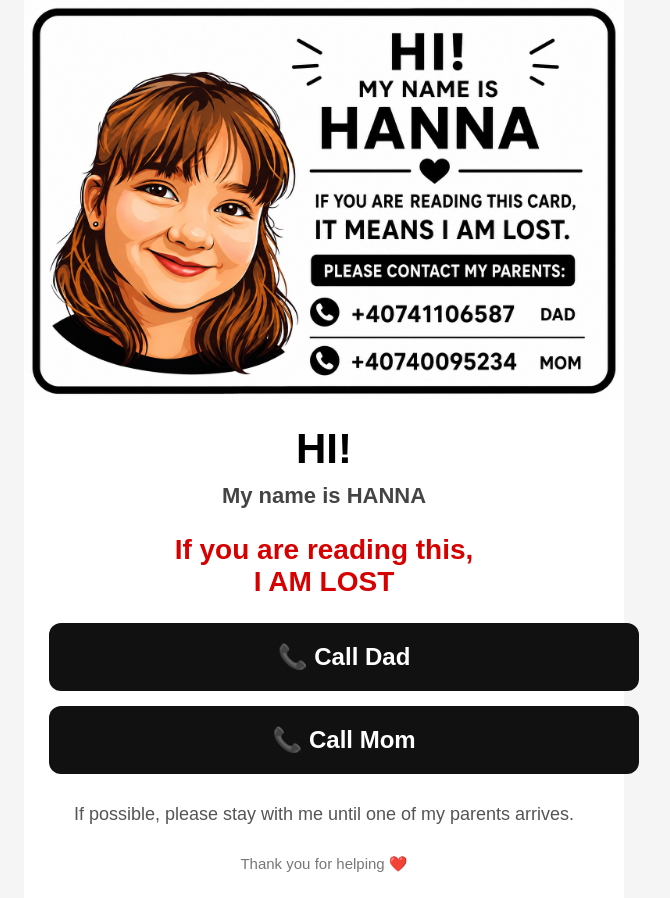
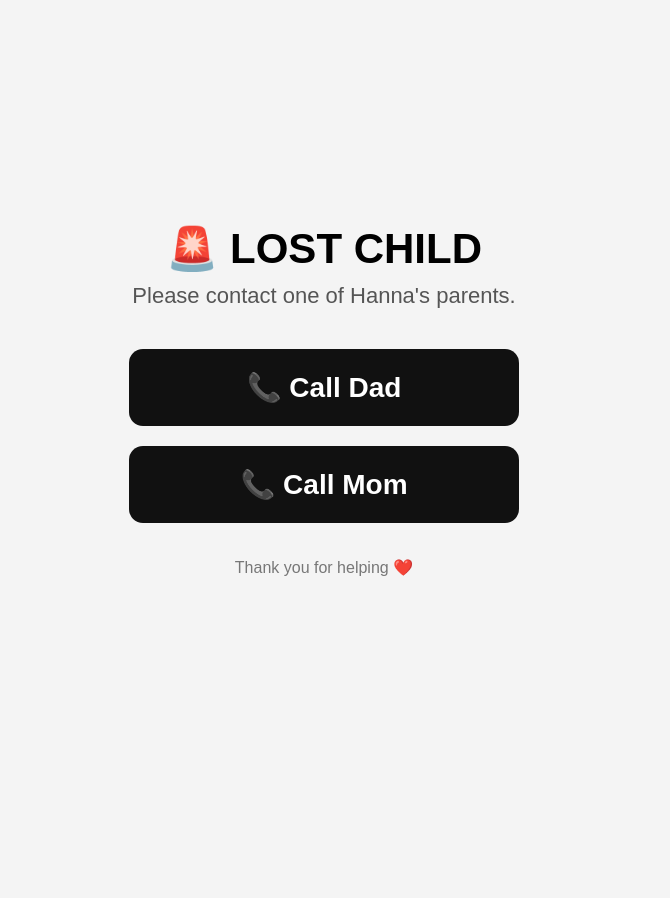
Before and after one commit to UrobiA/HANNA, a plain HTML site: page index.html in a window 1280 px wide. Shown: the whole page, without its empty margins (316-986 px from the left). After the commit the page ends 800 px from the top, so only its background shows below. Drawn offline with Linux system fonts and the light colour scheme.

Commit message:
Add files via upload

```diff
--- a/index.html
+++ b/index.html
@@ -3,77 +3,64 @@
 <head>
 <meta charset="UTF-8">
 <meta name="viewport" content="width=device-width, initial-scale=1.0">
-<title>Hanna - Lost Child</title>
+<title>Contact Hanna's Parents</title>
 
 <style>
+*{
+    box-sizing:border-box;
+    margin:0;
+    padding:0;
+}
+
 body{
-    margin:0;
-    font-family:Arial,Helvetica,sans-serif;
-    background:#f5f5f5;
+    font-family:Arial, Helvetica, sans-serif;
+    background:#f4f4f4;
+    display:flex;
+    justify-content:center;
+    align-items:center;
+    min-height:100vh;
 }
 
 .container{
-    max-width:600px;
-    margin:auto;
-    background:white;
-    min-height:100vh;
-}
-
-img{
     width:100%;
-    display:block;
-}
-
-.content{
-    padding:25px;
+    max-width:450px;
+    padding:30px;
     text-align:center;
 }
 
 h1{
     font-size:42px;
-    margin:0;
+    margin-bottom:10px;
 }
 
-h2{
+p{
     font-size:22px;
-    color:#444;
-    margin-top:10px;
-}
-
-.warning{
-    color:#d60000;
-    font-size:28px;
-    font-weight:bold;
-    margin:25px 0;
+    color:#555;
+    margin-bottom:40px;
 }
 
 .button{
     display:block;
     width:100%;
-    padding:20px;
-    margin:15px 0;
+    padding:22px;
+    margin:20px 0;
+    text-decoration:none;
+    color:white;
     background:#111;
-    color:white;
-    text-decoration:none;
-    border-radius:12px;
-    font-size:24px;
+    border-radius:14px;
+    font-size:28px;
     font-weight:bold;
+    transition:0.2s;
 }
 
 .button:hover{
     background:#333;
 }
 
-.info{
-    font-size:18px;
-    color:#555;
-    margin-top:30px;
-}
-
 .footer{
-    margin-top:30px;
+    margin-top:35px;
     color:#777;
-    font-size:15px;
+    font-size:16px;
 }
 </style>
 
@@ -83,18 +70,9 @@ h2{
 
 <div class="container">
 
-<img src="hanna-card.jpg" alt="Hanna">
+<h1>🚨 LOST CHILD</h1>
 
-<div class="content">
-
-<h1>HI!</h1>
-
-<h2>My name is <strong>HANNA</strong></h2>
-
-<div class="warning">
-If you are reading this,<br>
-I AM LOST
-</div>
+<p>Please contact one of Hanna's parents.</p>
 
 <a class="button" href="tel:+40741106587">
 📞 Call Dad
@@ -104,17 +82,11 @@ I AM LOST
 📞 Call Mom
 </a>
 
-<div class="info">
-If possible, please stay with me until one of my parents arrives.
-</div>
-
 <div class="footer">
 Thank you for helping ❤️
 </div>
 
 </div>
 
-</div>
-
 </body>
 </html>
```
